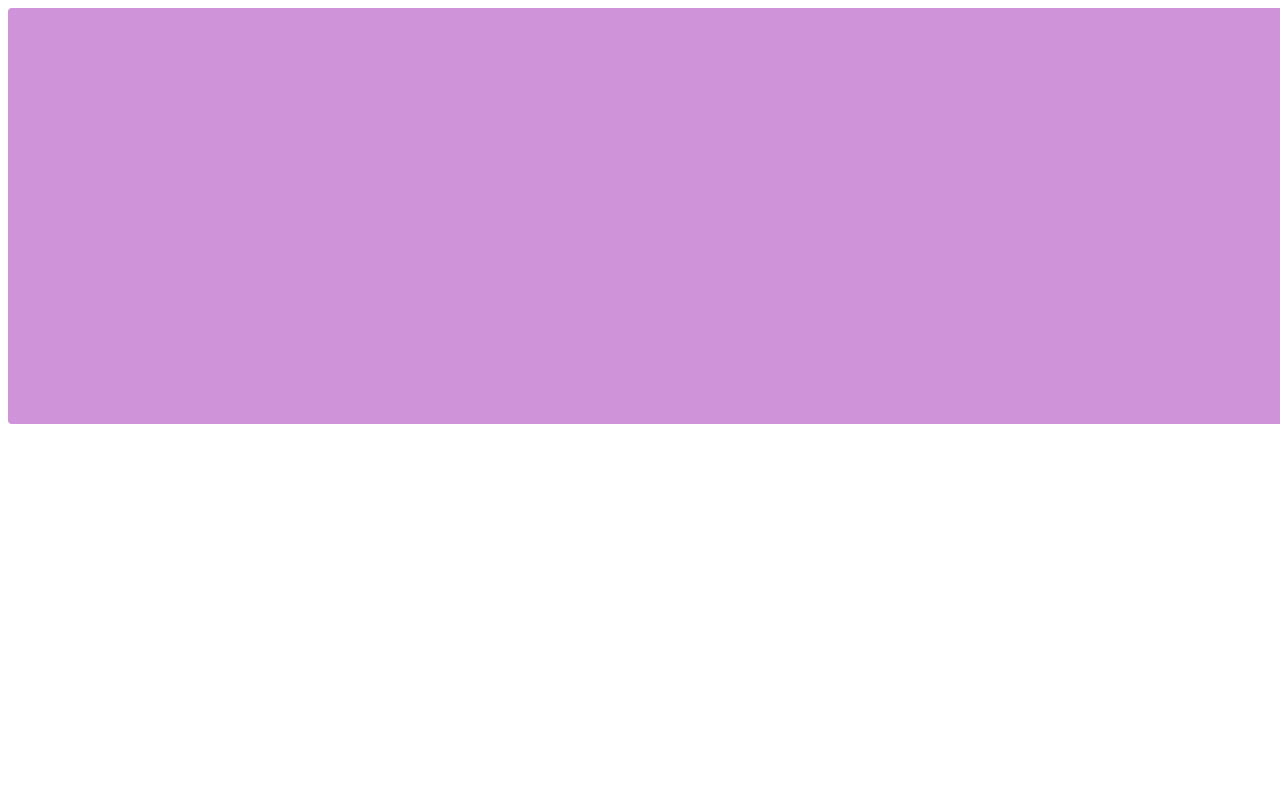
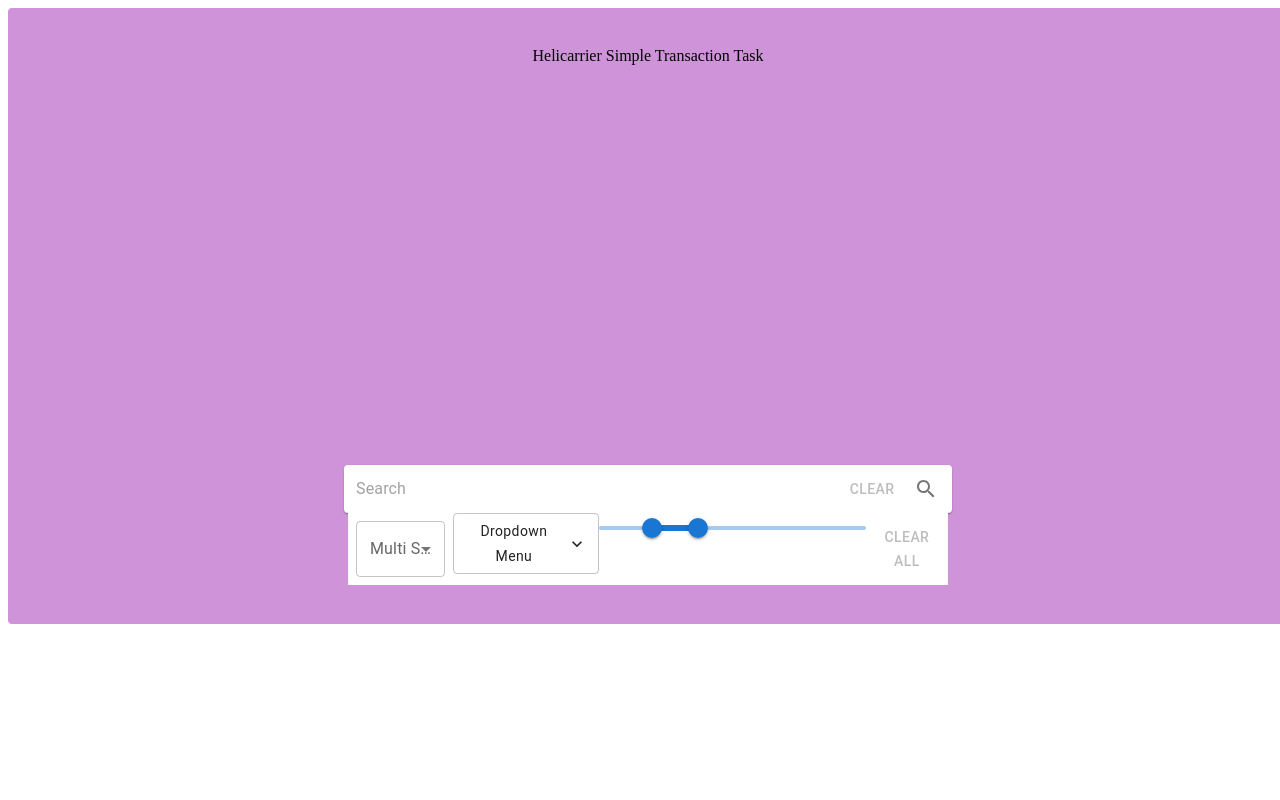
Before and after one commit to siccoo/helicarrier-fe-task, a React (Create React App) app: page / in a window 1280 px wide. Shown: the top 800 px of the page. Built offline with nearby package versions, Linux system fonts and the light colour scheme.

Commit message:
updates on DropDownWrapper, Filters, SearchBar component

```diff
--- a/src/App.css
+++ b/src/App.css
@@ -1,5 +1,9 @@
 .container {
   padding: 0 2rem;
+}
+
+.MuiPaper-root{
+  margin-top: 0;
 }
 
 .main {
--- a/src/App.tsx
+++ b/src/App.tsx
@@ -21,7 +21,7 @@ function App() {
           backgroundColor: purple[200],
           borderRadius: 1,
           width: '100%',
-          height: '400px',
+          height: '600px',
           margin: 'auto'
         }}
       >
--- a/src/components/DropdownWrapper.tsx
+++ b/src/components/DropdownWrapper.tsx
@@ -1,6 +1,21 @@
 import KeyboardArrowDownIcon from '@mui/icons-material/KeyboardArrowDown'
-import { Button } from '@mui/material'
+import { Button, Menu, MenuProps, styled } from '@mui/material'
 import React from 'react'
+
+const StyledMenu = styled((props: MenuProps) => (
+    <Menu
+    elevation={0}
+    anchorOrigin={{
+        vertical: 'bottom',
+        horizontal: 'right'
+    }}
+    transformOrigin={{
+        vertical: 'top',
+        horizontal: 'right'
+    }}
+    {...props}
+    />
+))
 
 interface DropdownWrapperProps {
     title: string
--- a/src/components/SearchBar.tsx
+++ b/src/components/SearchBar.tsx
@@ -10,7 +10,7 @@ export default function CustomizedInputBase() {
     return (
         <Paper
             component="form"
-            sx={{p: '2px 4px', display: 'flex', alignItems: 'center', width: 600, height: 'fit-content', marginTop: 200 }}
+            sx={{p: '2px 4px', display: 'flex', alignItems: 'center', width: 600, height: 'fit-content', marginTop: 50 }}
         >
             <InputBase
                 sx={{ ml: 1, flex: 1 }}
--- a/src/containers/Filters.tsx
+++ b/src/containers/Filters.tsx
@@ -2,6 +2,7 @@ import Box, { BoxProps } from '@mui/material/Box';
 import Button from '@mui/material/Button';
 import MultiSelectChip from '../components/MultiSelect';
 import { RangeSlider } from '../components/RangeSlider';
+import { DropdownWrapper } from '../components/DropdownWrapper';
 
 export const Filters = () => {
 return(
@@ -16,6 +17,7 @@ return(
     }}
     >
         <MultiSelectChip />
+        <DropdownWrapper title='Dropdown Menu' />
         <RangeSlider />
         <Button disabled>Clear All</Button>
 
```
Lines whose indentation alone changed are shown as unchanged.
